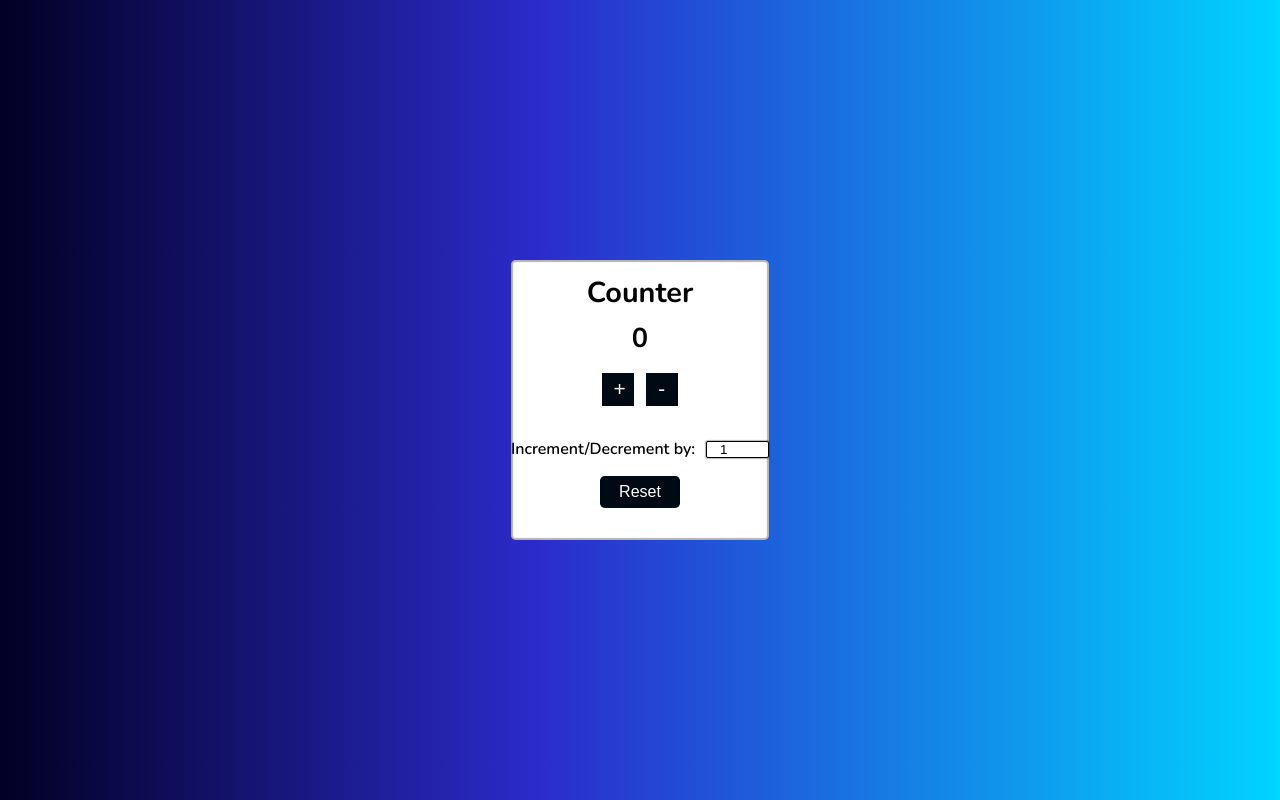
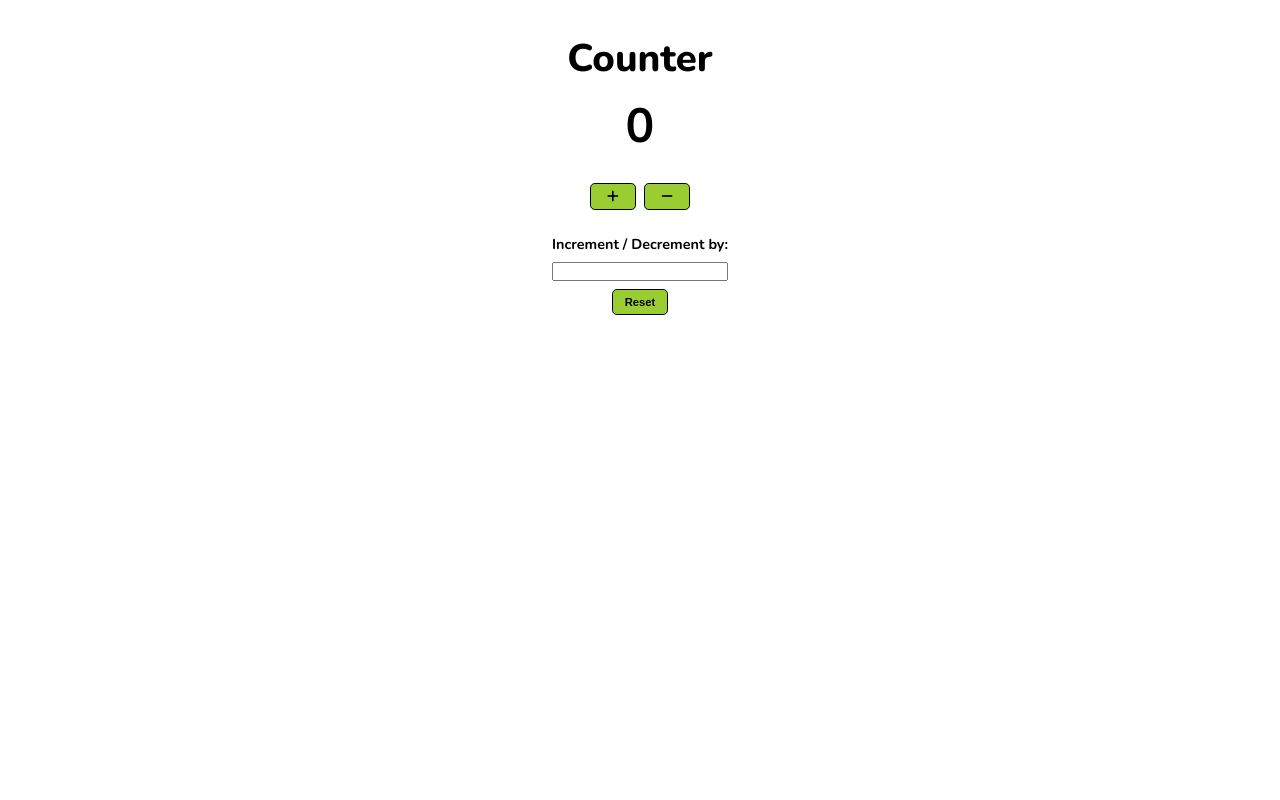
Before and after one commit to kchamling/counter-app, a plain HTML site: page index.html in a window 1280 px wide. Drawn offline with nearby package versions, Linux system fonts and the light colour scheme.

Commit message:
minor ui change

```diff
--- a/app.js
+++ b/app.js
@@ -1,21 +1,25 @@
-const count = document.querySelector(".count")
-const plusBtn = document.querySelector("#plusBtn")
-const minusBtn = document.querySelector("#minusBtn")
-const resetBtn = document.querySelector("#resetBtn")
-const changeBy = document.querySelector("#changeBy")
+const container = document.querySelector("#container");
+const count = document.querySelector(".count-container #count");
+count.innerText = 0;
+const plusBtn = document.querySelector(".button-controls #plus-btn");
+const minusBtn = document.querySelector(".button-controls #minus-btn");
+const changeBy = document.querySelector(".change-by input");
+const resetBtn = document.querySelector("#reset-btn");
 
 plusBtn.addEventListener("click", () => {
-  const countValue = parseInt(count.innerText)
-  const changeByValue = parseInt(changeBy.value)
-  count.innerText = countValue + changeByValue
-})
+  const currentCount = parseInt(count.innerText);
 
+  const changeByValue = parseInt(changeBy.value);
+
+  count.innerText = currentCount + changeByValue;
+});
 minusBtn.addEventListener("click", () => {
-  const countValue = parseInt(count.innerText)
-  const changeByValue = parseInt(changeBy.value)
-  count.innerText = countValue - changeByValue
-})
+  const currentCount = parseInt(count.innerText);
+  const changeByValue = parseInt(changeBy.value);
+  count.innerText = currentCount - changeByValue;
+});
 
 resetBtn.addEventListener("click", () => {
-  count.innerText = "0"
-})
+  count.innerText = 0;
+  changeByValue.value = "";
+});
--- a/index.html
+++ b/index.html
@@ -4,30 +4,39 @@
     <meta charset="UTF-8" />
     <meta name="viewport" content="width=device-width, initial-scale=1.0" />
     <title>Counter</title>
-
+    <link
+      rel="stylesheet"
+      href="https://cdnjs.cloudflare.com/ajax/libs/font-awesome/6.5.2/css/all.min.css"
+      integrity="sha512-SnH5WK+bZxgPHs44uWIX+LLJAJ9/2PkPKZ5QiAj6Ta86w+fsb2TkcmfRyVX3pBnMFcV7oQPJkl9QevSCWr3W6A=="
+      crossorigin="anonymous"
+      referrerpolicy="no-referrer"
+    />
     <link
       href="https://fonts.googleapis.com/css?family=Nunito:200,300,regular,500,600,700,800,900,200italic,300italic,italic,500italic,600italic,700italic,800italic,900italic"
       rel="stylesheet"
     />
     <link rel="stylesheet" href="style.css" />
+    <script src="app.js" defer></script>
   </head>
   <body>
-    <div class="container">
-      <h1 id="heading">Counter</h1>
-      <div class="counter">
-        <p class="count">0</p>
-        <div class="counter-controls">
-          <button class="btn btn-primary" id="plusBtn">+</button>
-          <button class="btn btn-primary" id="minusBtn">-</button>
-        </div>
-
-        <div class="change-by">
-          <label for="changeBy">Increment/Decrement by:</label>
-          <input type="number" value="1" id="changeBy" min="1" max="10" />
-        </div>
-        <button class="btn btn-secondary" id="resetBtn">Reset</button>
+    <section id="container">
+      <h1>Counter</h1>
+      <div class="count-container">
+        <p id="count"></p>
       </div>
-    </div>
-    <script src="app.js"></script>
+      <div class="button-controls">
+        <button id="plus-btn" class="btn">
+          <i class="fa-solid fa-plus"></i>
+        </button>
+        <button id="minus-btn" class="btn">
+          <i class="fa-solid fa-minus"></i>
+        </button>
+      </div>
+      <div class="change-by">
+        <p>Increment / Decrement by:</p>
+        <input type="number" name="" id="" max="10" min="1" />
+      </div>
+      <button type="reset" id="reset-btn" class="btn">Reset</button>
+    </section>
   </body>
 </html>
--- a/style.css
+++ b/style.css
@@ -4,137 +4,67 @@
   box-sizing: border-box;
 }
 
-html {
-  font-family: 62.5%;
+body {
+  font-size: 62.5%;
   font-family: "Nunito", sans-serif;
 }
 
-body {
-  width: 100%;
-  height: 100vh;
-  background: rgb(2, 0, 36);
-  background: linear-gradient(
-    90deg,
-    rgba(2, 0, 36, 1) 0%,
-    rgba(43, 43, 203, 1) 42%,
-    rgba(0, 212, 255, 1) 100%
-  );
+#container {
   display: flex;
   flex-direction: column;
-  justify-content: space-around;
+  justify-content: space-between;
   align-items: center;
-  text-align: center;
+  gap: 0.5rem;
+
+  max-width: 1000px;
+  padding: 2rem;
+  margin: 0 auto;
 }
 
-#heading {
-  padding: 0.8rem 0 0 0;
-  font-size: 1.8rem;
+h1 {
+  font-size: 2.4rem;
+  font-weight: 800;
+}
+
+.count-container p {
+  font-size: 3rem;
   font-weight: 700;
 }
 
-.container {
-  max-width: 30vmax;
-  height: auto;
+.button-controls {
+  padding: 1rem;
   display: flex;
-  flex-direction: column;
-  justify-content: space-evenly;
+  justify-content: space-between;
   align-items: center;
-  box-shadow: 0px 0px 1px 2px rgba(0, 0, 0, 0.3) inset;
-  border: none;
-  border-radius: 0.3rem;
-  background-color: #fff;
+  gap: 0.5rem;
 }
 
-.counter {
-  display: flex;
-  flex-direction: column;
-  justify-content: center;
-  align-items: center;
-}
+.btn {
+  width: 2.9rem;
+  height: 1.7rem;
+  border-radius: 0.3rem;
+  border: none;
+  cursor: pointer;
 
-.counter .count {
-  margin-top: 0.5rem;
-  font-size: 1.7rem;
-  font-weight: 700;
-}
-
-.counter-controls {
-  display: flex;
-  justify-content: center;
-  align-items: center;
-  gap: 0.7rem;
+  background-color: yellowgreen;
+  border: 1px solid black;
 }
 
 .change-by {
   display: flex;
-  justify-content: center;
-  align-items: center;
-  flex-wrap: wrap;
+  flex-direction: column;
+  justify-content: space-between;
+  gap: 0.5rem;
 }
 
-.change-by label {
-  font-size: 1rem;
-  font-weight: 600;
-  flex-shrink: 0;
+.change-by p {
+  font-size: 0.9rem;
+  font-weight: 700;
 }
 
-.change-by input {
-  box-shadow: 0px 0px 1px 1px rgba(0, 0, 0, 0.3);
-  border-radius: 2px;
-  border: 1px solid #000;
-  padding-left: 0.8rem;
-  margin-left: 0.7rem;
+#reset-btn {
+  font-size: 0.7rem;
+  font-weight: 600;
+  width: 3.5rem;
+  height: 1.6rem;
 }
-
-.btn {
-  width: 5rem;
-  height: 2rem;
-  background-color: #000a14;
-  color: #fff;
-  display: inline-block;
-  border: none;
-}
-
-.btn-primary {
-  width: 2rem;
-  height: auto;
-  font-size: 1.3rem;
-  font-weight: 400;
-  padding: 0.3rem 0.7rem;
-  margin: 1rem 0 2rem 0rem;
-}
-
-.btn-secondary {
-  font-size: 1rem;
-  font-weight: 500;
-  margin: 1rem 0 2rem 0;
-  border: none;
-  border-radius: 0.3rem;
-}
-
-@media screen and (max-width: 700px) {
-  #heading {
-    font-size: 1.3rem;
-  }
-  .count {
-    font-size: 0.7rem;
-  }
-  .btn-primary {
-    width: 1.5rem;
-    font-size: 1rem;
-    padding: 0;
-    margin: 0;
-  }
-  .btn-secondary {
-    width: 2.5rem;
-    height: auto;
-    font-weight: 400;
-    font-size: 0.5rem;
-    padding: 8px 38px 10px 20px;
-  }
-  .change-by label {
-    font-size: 0.8rem;
-    margin-right: 1.5rem 1.5rem;
-    padding: 1rem 1rem;
-  }
-}
```
